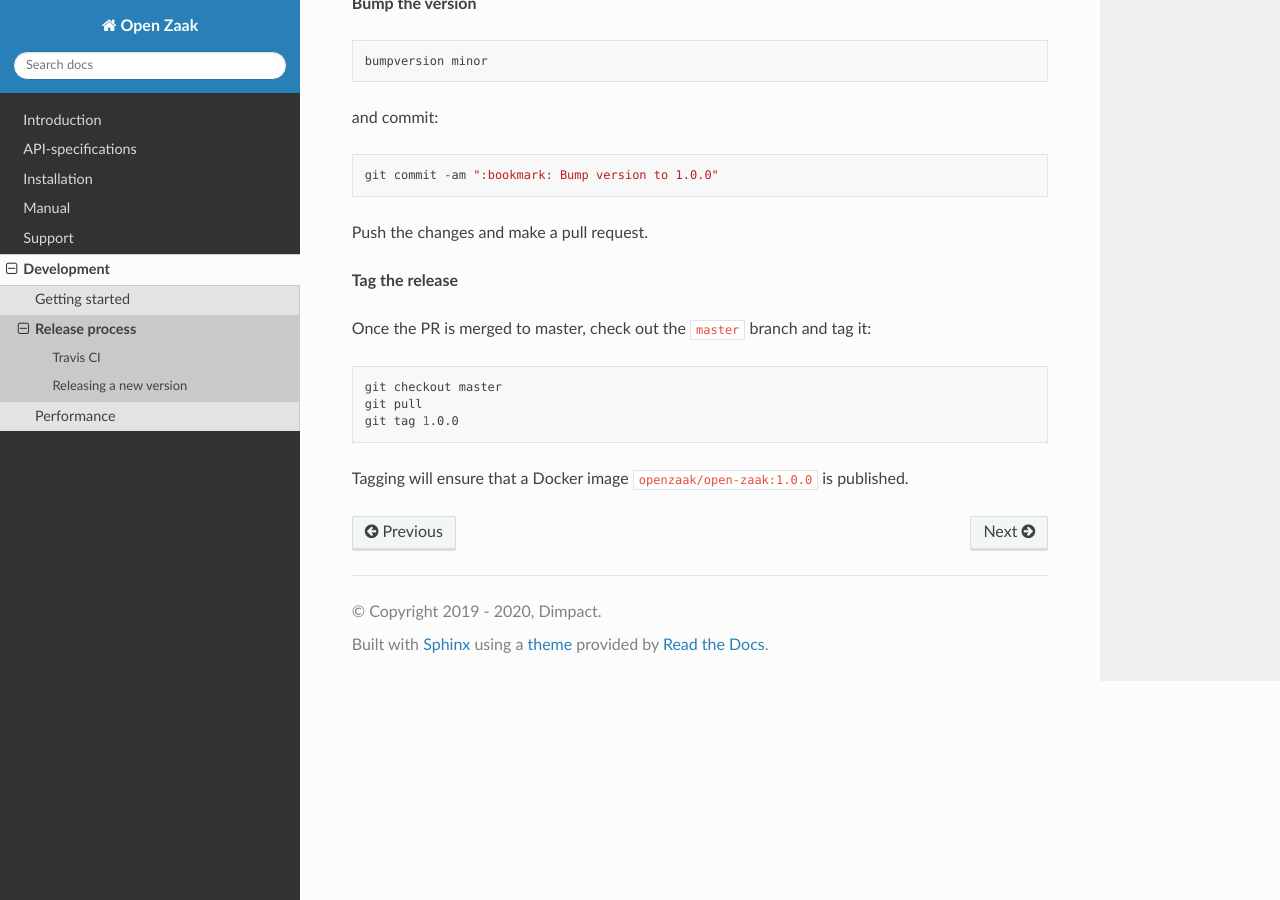
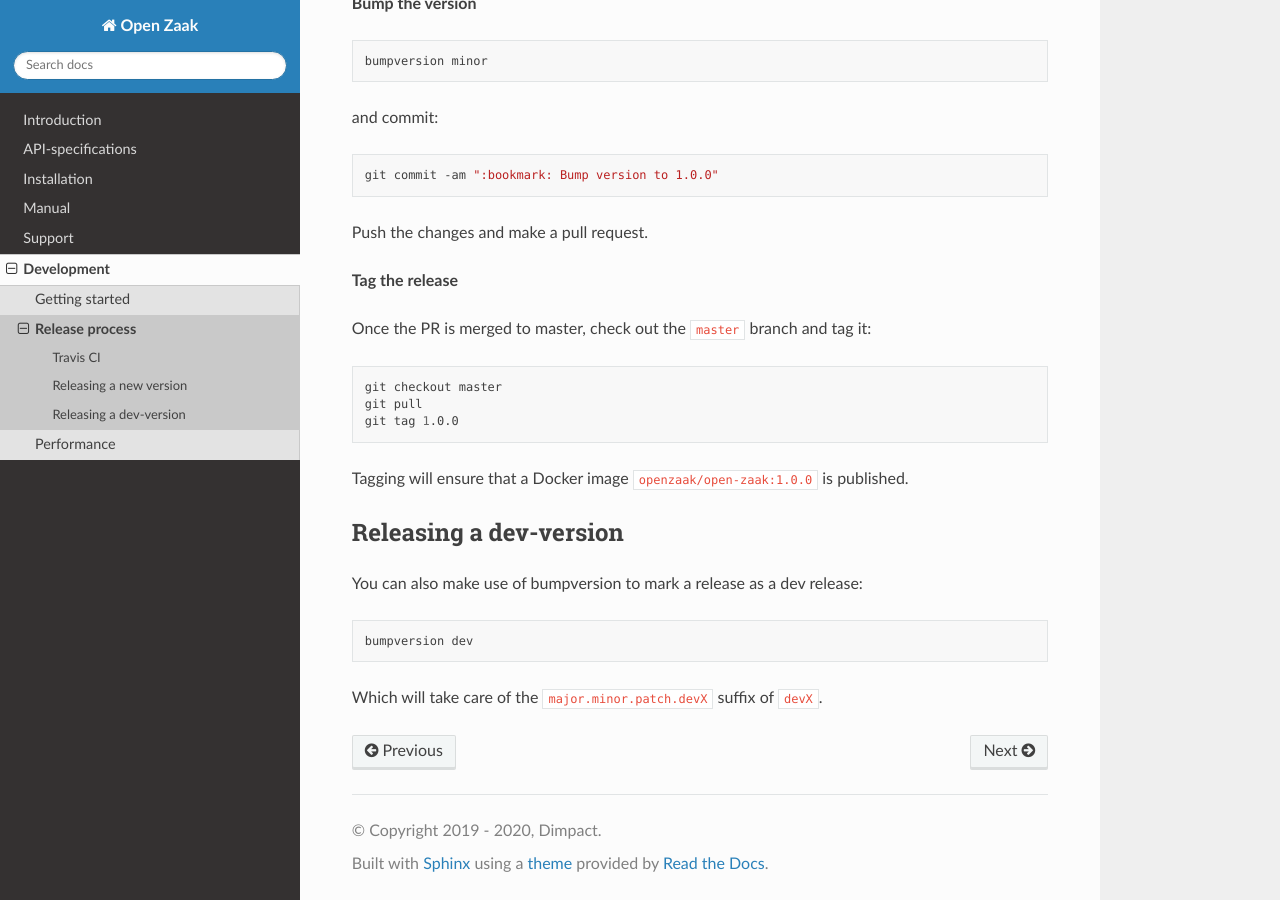
Before and after one commit to open-zaak/open-zaak, a Sphinx documentation site: the page built from docs/development/releasing.rst, in a window 1280 px wide and 900 px high, scrolled down 975 px. Built offline with Sphinx 7.4.7 and the Read the Docs theme 2.0.0, drawn with Linux system fonts in a browser that asks for light colours; pages that are not in the unit, such as notebooks, are missing from menus.

Commit message:
:wrench: Support .dev in bumpversion config

```diff
--- a/docs/development/releasing.rst
+++ b/docs/development/releasing.rst
@@ -64,3 +64,14 @@ Once the PR is merged to master, check out the ``master`` branch and tag it:
     git tag 1.0.0
 
 Tagging will ensure that a Docker image ``openzaak/open-zaak:1.0.0`` is published.
+
+Releasing a dev-version
+-----------------------
+
+You can also make use of bumpversion to mark a release as a dev release:
+
+.. code-block:: bash
+
+    bumpversion dev
+
+Which will take care of the ``major.minor.patch.devX`` suffix of ``devX``.
```
Also changed, not shown: .bumpversion.cfg.
